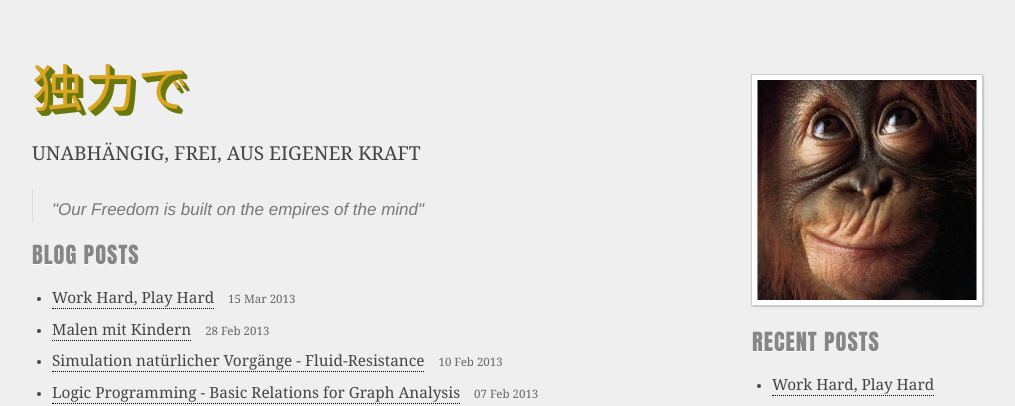
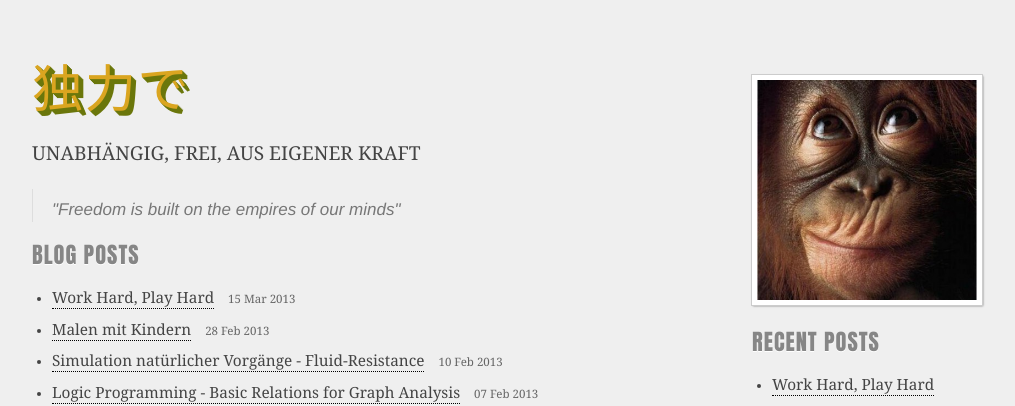
Before and after one commit to dokuryoku/dokuryoku.github.com, a Jekyll site: the page built from index.html, in a window 1280 px wide. Shown: the top 406 px of the page, without its empty margins (128-1143 px from the left). Built offline with Jekyll 4.4.1, drawn with Linux system fonts in a browser that asks for light colours.

Commit message:
update index

```diff
--- a/index.html
+++ b/index.html
@@ -3,7 +3,7 @@ layout: default
 title: Hauptseite
 ---
 <p>
-<blockquote>"Our Freedom is built on the empires of the mind"</blockquote>
+<blockquote>"Freedom is built on the empires of our minds"</blockquote>
 </p>
 <h2 class="sub-heading" id="writings">Blog Posts</h2>
 <ul class="posts">
```
